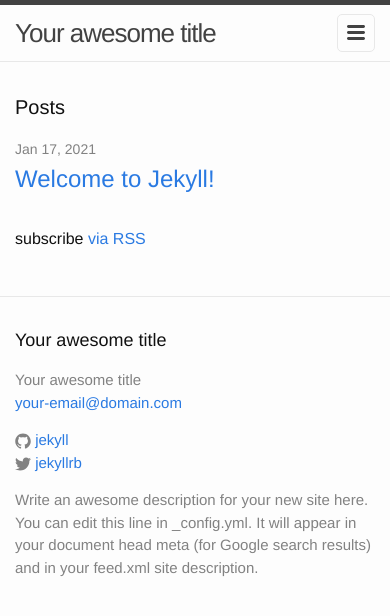
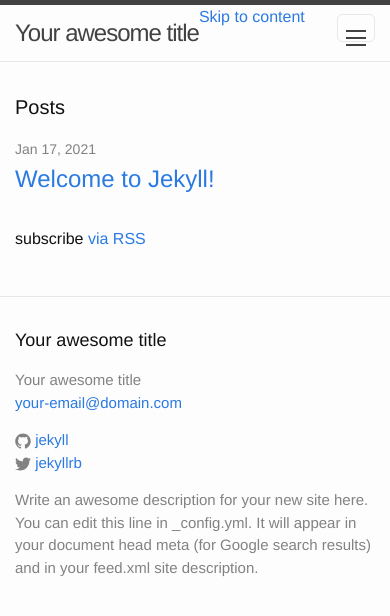
Before and after one commit to AndresCdo/AndresCdo.github.io, a Jekyll site: the page built from index.html, in a window 390 px wide. Shown: the top 616 px of the page. Built offline with Jekyll 4.4.1, drawn with Linux system fonts in a browser that asks for light colours.

Commit message:
Update header.html

```diff
--- a/_includes/header.html
+++ b/_includes/header.html
@@ -1,27 +1,92 @@
+{% comment %}
+This template displays the site header with navigation links.
+{% endcomment %}
+
 <header class="site-header">
-
   <div class="wrapper">
+    <a class="skip-link" href="#content">Skip to content</a> <!-- Add a "Skip to content" link -->
 
     <a class="site-title" href="{{ site.baseurl }}/">{{ site.title }}</a>
 
     <nav class="site-nav">
-      <a href="#" class="menu-icon">
-        <svg viewBox="0 0 18 15">
-          <path fill="#424242" d="M18,1.484c0,0.82-0.665,1.484-1.484,1.484H1.484C0.665,2.969,0,2.304,0,1.484l0,0C0,0.665,0.665,0,1.484,0 h15.031C17.335,0,18,0.665,18,1.484L18,1.484z"/>
-          <path fill="#424242" d="M18,7.516C18,8.335,17.335,9,16.516,9H1.484C0.665,9,0,8.335,0,7.516l0,0c0-0.82,0.665-1.484,1.484-1.484 h15.031C17.335,6.031,18,6.696,18,7.516L18,7.516z"/>
-          <path fill="#424242" d="M18,13.516C18,14.335,17.335,15,16.516,15H1.484C0.665,15,0,14.335,0,13.516l0,0 c0-0.82,0.665-1.484,1.484-1.484h15.031C17.335,12.031,18,12.696,18,13.516L18,13.516z"/>
-        </svg>
-      </a>
+      <button class="menu-icon" aria-label="Toggle Menu" aria-expanded="false">
+        <span class="menu-icon__line"></span>
+        <span class="menu-icon__line"></span>
+        <span class="menu-icon__line"></span>
+      </button>
 
-      <div class="trigger">
+      <ul class="trigger">
         {% for my_page in site.pages %}
           {% if my_page.title %}
-          <a class="page-link" href="{{ my_page.url | prepend: site.baseurl }}">{{ my_page.title }}</a>
+          <li>
+            <a class="page-link" href="{{ my_page.url | prepend: site.baseurl }}">{{ my_page.title }}</a>
+          </li>
           {% endif %}
         {% endfor %}
-      </div>
+      </ul>
     </nav>
+  </div>
+</header>
 
-  </div>
+<!-- Add CSS styling for the menu icon -->
+<style>
+  .menu-icon {
+    display: block;
+    width: 30px;
+    height: 30px;
+    cursor: pointer;
+    background-color: transparent;
+    border: none;
+    padding: 0;
+  }
 
-</header>
+  .menu-icon__line {
+    display: block;
+    width: 20px;
+    height: 2px;
+    background-color: #424242;
+    margin: 5px auto;
+    transition: background-color 0.3s ease;
+  }
+
+  /* Styles for the menu icon when it's in the active (open) state */
+  .menu-icon[aria-expanded="true"] .menu-icon__line {
+    background-color: #fff; /* Change the color when the menu is open */
+  }
+</style>
+
+<!-- Add responsive design CSS to ensure the header layout adapts well to different screen sizes -->
+<style>
+  @media screen and (max-width: 768px) {
+    /* Adjust the site title font size for smaller screens */
+    .site-title {
+      font-size: 1.5rem;
+    }
+
+    /* Hide the navigation links by default and show them when the menu icon is active */
+    .site-nav ul {
+      display: none;
+    }
+
+    .menu-icon[aria-expanded="true"] + .site-nav ul {
+      display: block;
+    }
+
+    /* Add some basic styling for the navigation links in the mobile view */
+    .site-nav li {
+      margin-bottom: 10px;
+    }
+
+    .site-nav a {
+      display: block;
+      padding: 5px;
+      color: #424242;
+      text-decoration: none;
+      transition: background-color 0.3s ease;
+    }
+
+    .site-nav a:hover {
+      background-color: #f0f0f0;
+    }
+  }
+</style>
```
